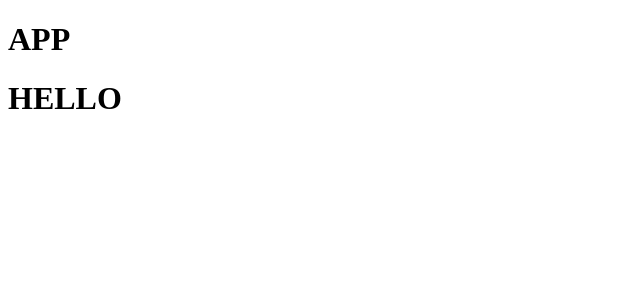
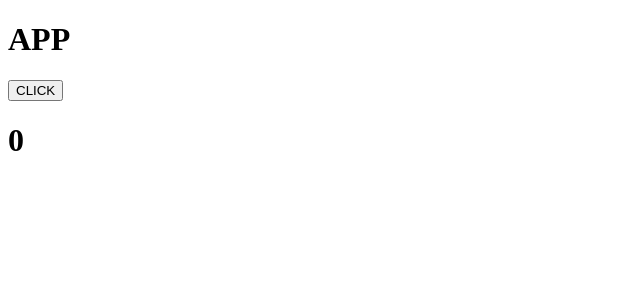
Before and after one commit to mrnguyener21/Fortune-Of-The-Day, a React (Create React App) app: page / in a window 1280 px wide. Shown: the top 300 px of the page, without its empty margins (0-640 px from the left). Built offline with nearby package versions, Linux system fonts and the light colour scheme.

Commit message:
created a button to cycle between a range of 1-3

```diff
--- a/src/component/Fortune.js
+++ b/src/component/Fortune.js
@@ -1,19 +1,27 @@
 import React from 'react';
 
 class Fortunes extends React.Component{
+    state={
+        number: 0,
+        fortunes: null,
+    };
 
-    // state={
-    //     fortunes: null,
-    // }
+    fortuneOptions = {
+        fortune1: 'the grass is greener on the other side',
+        fortune2: 'there is always light at the end of the tunnel',
+        fortune3: 'sometimes the person we are looking for the most is ourself'
+    };
+    number = () => this.setState({number:Math.floor(Math.random()*3+1)});
+    // increment = this.setState({number:this.state.number +1});
 
-    // fortuneOptions = {
-    //     fortune1: 'the grass is greener on the other side',
-    //     fortune2: 'there is always light at the end of the tunnel',
-    //     fortune3: 'sometimes the person we are looking for the most is ourself'
-    // }
+
     render(){
         return(
-            <div><h1>HELLO</h1></div>
+            <>
+                <button onClick={this.number}>CLICK</button>
+                <h1>{this.state.number}</h1>
+                <h1>{this.state.fortunes}</h1>
+            </>
         )
     }
     //gonna need to make an if else statement to determine if fortune is 1,2, or 3 and from there will change the setState to the corresponding fortune
```
